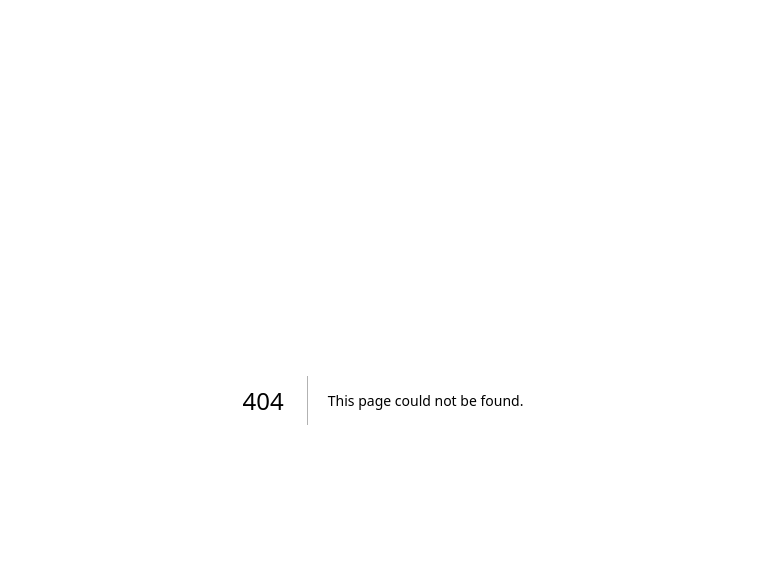
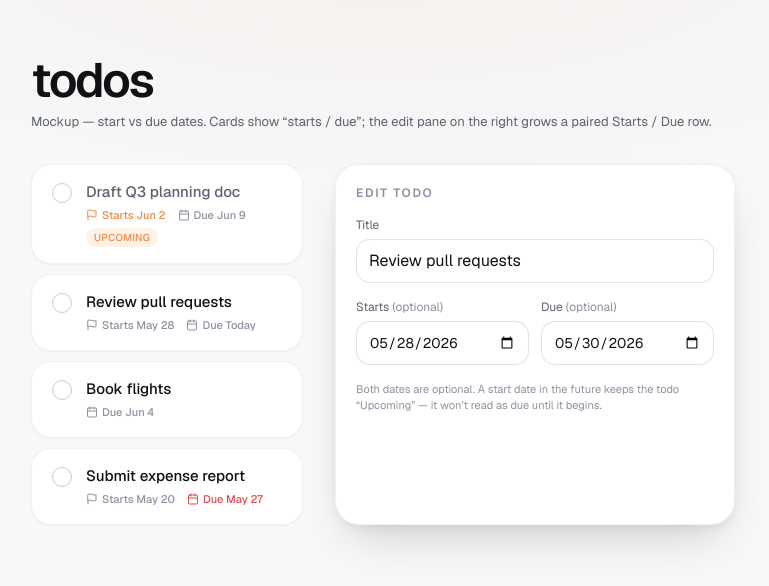
Before and after one commit to nick-cummings/simple-todos, a Next.js app: page /mockups/start-dates in a window 1280 px wide. Before the commit this address had no page. Shown: the top 586 px of the page, without its empty margins (257-1026 px from the left). Built offline with nearby package versions, Linux system fonts and the light colour scheme.

Commit message:
Add start-date + deadline mockup under /mockups/start-dates

```diff
--- /dev/null
+++ b/src/app/mockups/start-dates/page.tsx
@@ -0,0 +1,15 @@
+import type { Metadata } from "next";
+import { notFound } from "next/navigation";
+
+import { mockupsEnabled } from "@/lib/mockupsEnabled";
+import StartDueDateMock from "@/components/mockups/StartDueDateMock";
+
+export const metadata: Metadata = {
+  title: "Start vs due date mockup",
+  robots: { follow: false, index: false },
+};
+
+export default function StartDatesPage() {
+  if (!mockupsEnabled()) notFound();
+  return <StartDueDateMock />;
+}
--- /dev/null
+++ b/src/components/mockups/StartDueDateMock.tsx
@@ -0,0 +1,247 @@
+"use client";
+
+/**
+ * MOCKUP — not wired into the app.
+ *
+ * Demonstrates the "Start vs due date" feature. A todo gains an
+ * optional *start* date alongside its existing *due* date, so you can
+ * say "this doesn't begin until Monday, and it's due Friday".
+ *
+ * Edit modal:
+ *  - The single "Due date" row becomes a two-up "Starts / Due" pair.
+ *    Both are optional and independent — you can set a start with no
+ *    due date, a due date with no start, both, or neither.
+ *  - A hint line clarifies that a future start date hides the todo's
+ *    urgency until it begins (it reads as "Upcoming", not "Due").
+ *
+ * Card:
+ *  - The date row under the title shows both ends when present:
+ *    "Starts May 28 · Due Jun 4". When only one is set it collapses
+ *    to that one.
+ *  - State drives emphasis, not just text:
+ *      • Upcoming  — start date is in the future. Muted; leads with
+ *        "Starts <date>". The todo isn't actionable yet.
+ *      • Active    — started (or no start) and not overdue. Neutral.
+ *      • Overdue   — due date has passed. Due chip turns red.
+ *
+ * Data model addition: `startDate: string | null` on Todo, sitting
+ * next to the existing `dueDate: string | null`. Both are ISO date
+ * strings (no time component). Validation worth noting for the real
+ * build: when both are set, `startDate <= dueDate` — the edit form
+ * should flag an inverted range rather than silently accept it.
+ */
+
+import { useState } from "react";
+
+type CardState = "active" | "overdue" | "upcoming";
+
+const CARDS: {
+  title: string;
+  start: string | null;
+  due: string | null;
+  state: CardState;
+}[] = [
+  {
+    title: "Draft Q3 planning doc",
+    start: "Jun 2",
+    due: "Jun 9",
+    state: "upcoming",
+  },
+  {
+    title: "Review pull requests",
+    start: "May 28",
+    due: "Today",
+    state: "active",
+  },
+  {
+    title: "Book flights",
+    start: null,
+    due: "Jun 4",
+    state: "active",
+  },
+  {
+    title: "Submit expense report",
+    start: "May 20",
+    due: "May 27",
+    state: "overdue",
+  },
+];
+
+export default function StartDueDateMock() {
+  // The edit pane previews the "Review pull requests" card.
+  const [start, setStart] = useState("2026-05-28");
+  const [due, setDue] = useState("2026-05-30");
+
+  const inverted = start !== "" && due !== "" && start > due;
+
+  return (
+    <main className="mx-auto flex min-h-dvh w-full max-w-3xl flex-col gap-8 px-5 pt-10 pb-32 sm:px-8 sm:pt-14">
+      <header className="flex flex-col gap-2">
+        <h1 className="text-5xl font-semibold leading-none tracking-[-0.045em]">
+          todos
+        </h1>
+        <p className="text-[13px] text-muted">
+          Mockup — start vs due dates. Cards show “starts / due”; the edit
+          pane on the right grows a paired Starts / Due row.
+        </p>
+      </header>
+
+      <div className="grid gap-8 lg:grid-cols-[1fr_minmax(0,400px)]">
+        {/* Left: list showing both date ends per card */}
+        <ul className="flex flex-col gap-2.5">
+          {CARDS.map((t) => (
+            <li
+              key={t.title}
+              className="flex items-start gap-3.5 rounded-xl border border-line bg-card px-5 py-4 shadow-soft"
+            >
+              <span className="mt-0.5 h-5 w-5 shrink-0 rounded-full border-[1.5px] border-line-emphasis" />
+              <div className="flex min-w-0 flex-1 flex-col gap-1">
+                <span
+                  className={
+                    `text-[15px] font-medium ` +
+                    (t.state === "upcoming" ? "text-muted" : "text-fg")
+                  }
+                >
+                  {t.title}
+                </span>
+                <div className="flex flex-wrap items-center gap-x-3 gap-y-1 text-[11px] font-medium text-faint">
+                  {t.start && (
+                    <span
+                      className={
+                        `inline-flex items-center gap-1 ` +
+                        (t.state === "upcoming" ? "text-primary" : "")
+                      }
+                    >
+                      <FlagIcon />
+                      Starts {t.start}
+                    </span>
+                  )}
+                  {t.due && (
+                    <span
+                      className={
+                        `inline-flex items-center gap-1 ` +
+                        (t.state === "overdue" ? "text-danger" : "")
+                      }
+                    >
+                      <CalendarIcon />
+                      Due {t.due}
+                    </span>
+                  )}
+                  {t.state === "upcoming" && (
+                    <span className="rounded-full bg-primary-bg px-2 py-0.5 text-[10px] uppercase tracking-wide text-primary">
+                      Upcoming
+                    </span>
+                  )}
+                </div>
+              </div>
+            </li>
+          ))}
+        </ul>
+
+        {/* Right: edit pane with the paired Starts / Due row */}
+        <div className="flex flex-col gap-4 rounded-2xl border border-line bg-card p-5 shadow-pop">
+          <h2 className="text-xs font-semibold uppercase tracking-[0.14em] text-faint">
+            Edit todo
+          </h2>
+
+          <Field label="Title">
+            <input
+              value="Review pull requests"
+              readOnly
+              className="h-11 rounded-lg border border-line-strong bg-card px-3 text-base"
+            />
+          </Field>
+
+          <div className="grid grid-cols-2 gap-3">
+            <Field label="Starts" optional>
+              <input
+                type="date"
+                value={start}
+                onChange={(e) => setStart(e.target.value)}
+                className="h-11 rounded-lg border border-line-strong bg-card px-3 text-sm"
+              />
+            </Field>
+            <Field label="Due" optional>
+              <input
+                type="date"
+                value={due}
+                onChange={(e) => setDue(e.target.value)}
+                className="h-11 rounded-lg border border-line-strong bg-card px-3 text-sm"
+              />
+            </Field>
+          </div>
+
+          {inverted ? (
+            <p className="text-[11px] font-medium text-danger">
+              The start date is after the due date — pick a start on or
+              before the due date.
+            </p>
+          ) : (
+            <p className="text-[11px] text-faint">
+              Both dates are optional. A start date in the future keeps the
+              todo “Upcoming” — it won’t read as due until it begins.
+            </p>
+          )}
+        </div>
+      </div>
+    </main>
+  );
+}
+
+function Field({
+  children,
+  label,
+  optional,
+}: {
+  children: React.ReactNode;
+  label: string;
+  optional?: boolean;
+}) {
+  return (
+    <div className="flex flex-col gap-1.5">
+      <span className="text-xs text-muted">
+        {label}
+        {optional && <span className="text-faint"> (optional)</span>}
+      </span>
+      {children}
+    </div>
+  );
+}
+
+function CalendarIcon() {
+  return (
+    <svg
+      width="12"
+      height="12"
+      viewBox="0 0 24 24"
+      fill="none"
+      stroke="currentColor"
+      strokeWidth="2"
+      strokeLinecap="round"
+      strokeLinejoin="round"
+      aria-hidden
+    >
+      <rect x="3" y="4" width="18" height="18" rx="2" />
+      <path d="M16 2v4M8 2v4M3 10h18" />
+    </svg>
+  );
+}
+
+function FlagIcon() {
+  return (
+    <svg
+      width="12"
+      height="12"
+      viewBox="0 0 24 24"
+      fill="none"
+      stroke="currentColor"
+      strokeWidth="2"
+      strokeLinecap="round"
+      strokeLinejoin="round"
+      aria-hidden
+    >
+      <path d="M4 15s1-1 4-1 5 2 8 2 4-1 4-1V3s-1 1-4 1-5-2-8-2-4 1-4 1z" />
+      <path d="M4 22v-7" />
+    </svg>
+  );
+}
```
Also changed, not shown: 1 other file (tests, documents, lock files or other folders).
